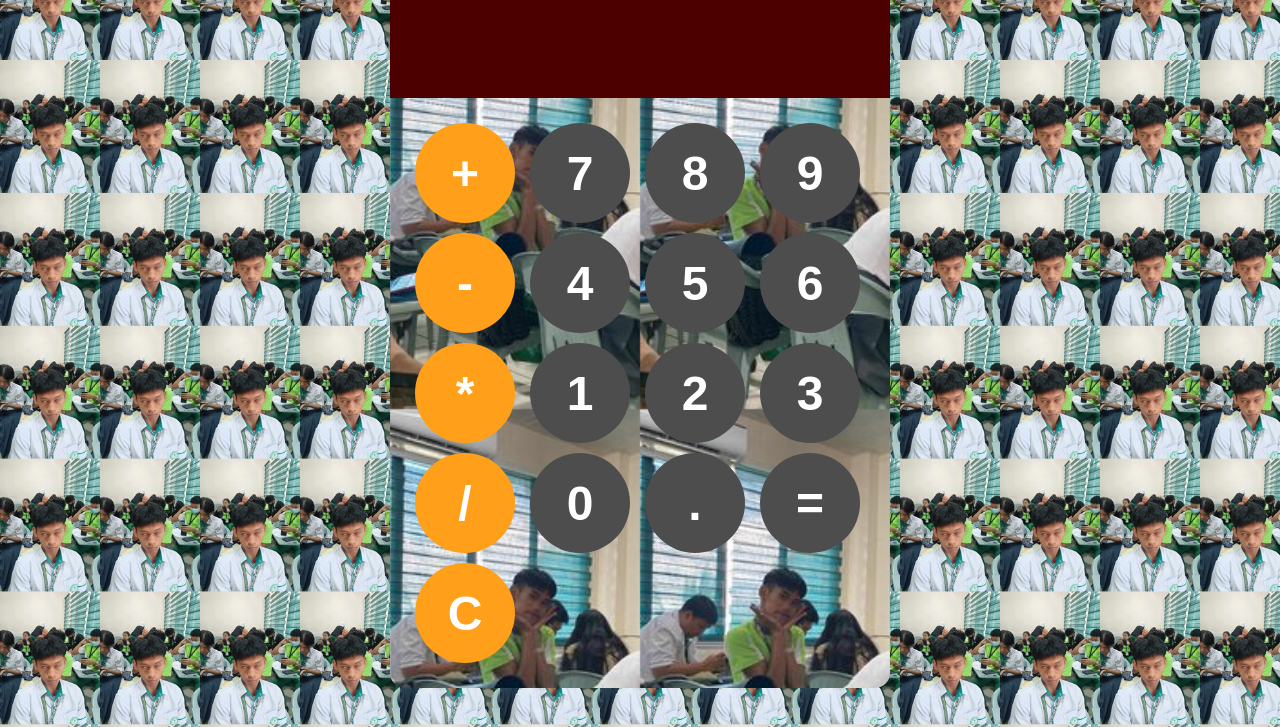
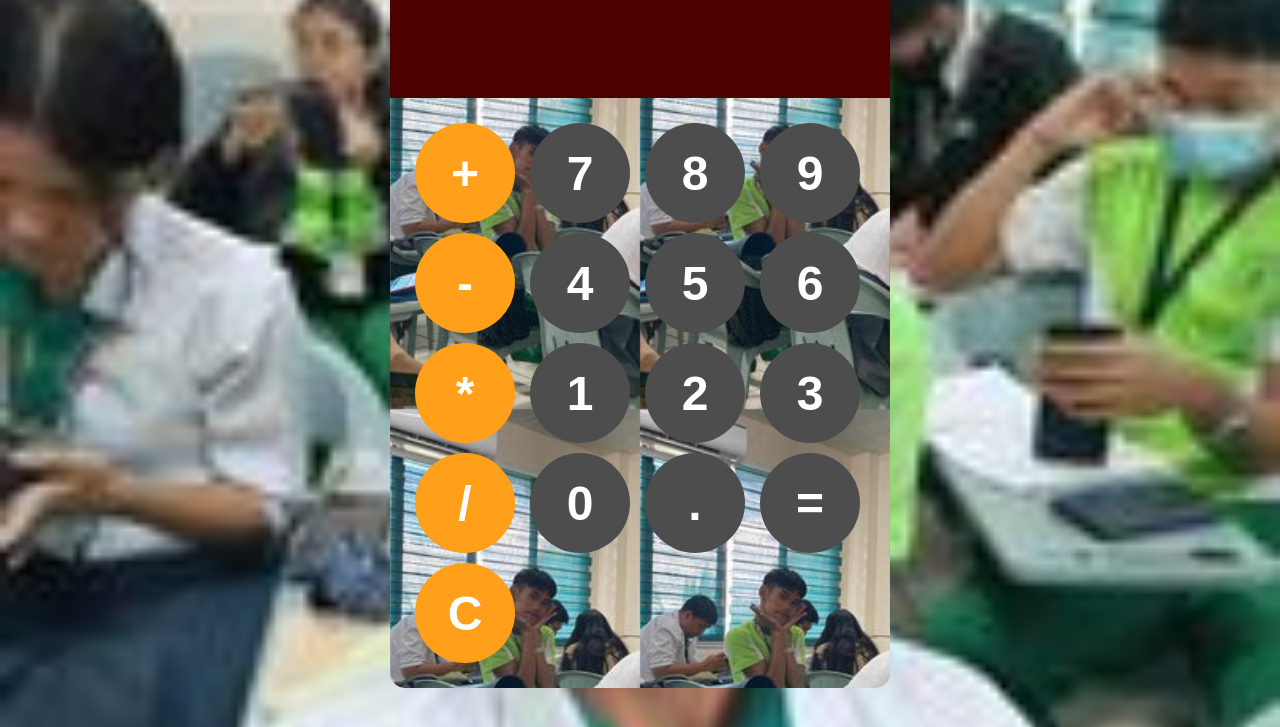
Before and after one commit to Dave76799/Calcula-Turtur, a plain HTML site: page index.html in a window 1280 px wide. Shown: the part 73-800 px from the top of the page. Drawn offline with Linux system fonts and the light colour scheme.

Commit message:
Update styles.css

```diff
--- a/styles.css
+++ b/styles.css
@@ -17,7 +17,9 @@ body{
     align-items: center;
     height: 100vh;
     background-image: url("pictures/deb.jpg");
-    background-size: 100px;
+    background-size: cover;
+    background-position: center;
+    background-repeat: no-repeat;
 }
 
 #Calcula-Turtur{
```
